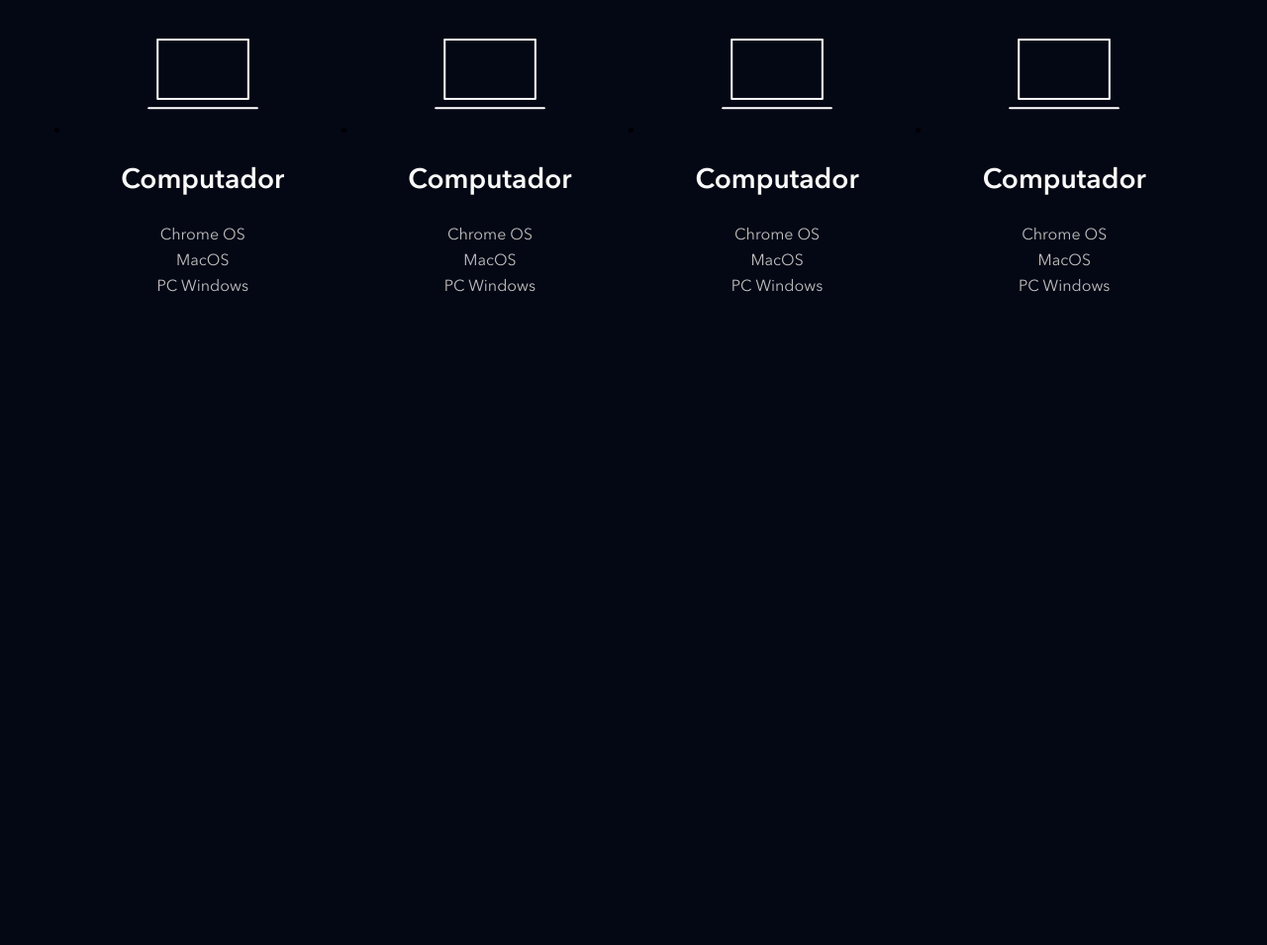
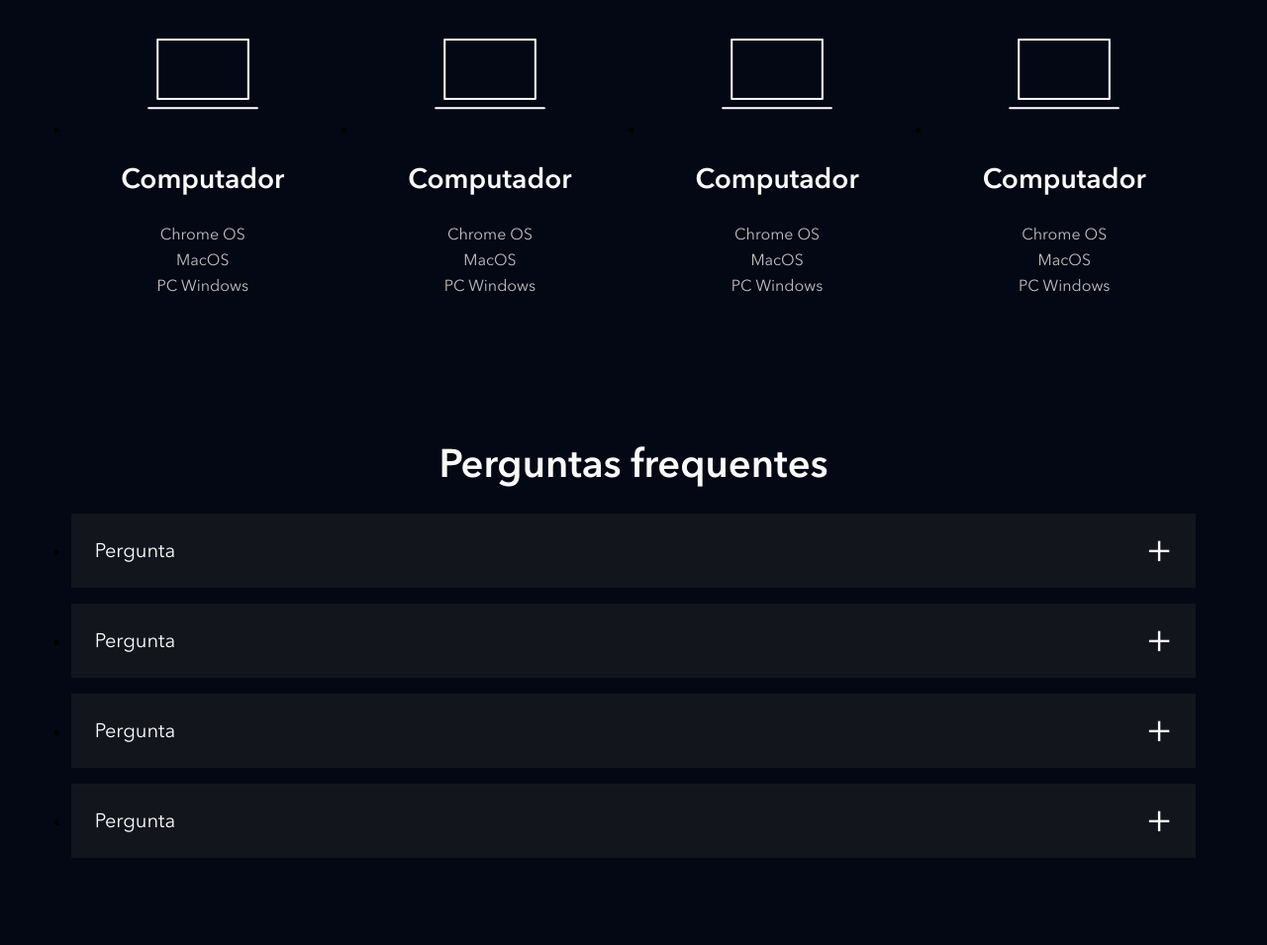
Before and after one commit to zeharoldoparente/ladingpage_disneyplus, a website: page index.html in a window 1280 px wide. Shown: the part 3853-4808 px from the top of the page at 99% size. Before the commit the page ends 4226 px from the top, so only its background shows below. Drawn offline with nearby package versions, Linux system fonts and the light colour scheme; files that its build step writes are made by us from their sources; files whose address does not match are found by name.

Commit message:
create faq

```diff
--- a/index.html
+++ b/index.html
@@ -256,6 +256,43 @@
             </li>
          </ul>
       </section>
+      <section class="faq">
+         <h2 class="title">Perguntas frequentes</h2>
+         <ul class="faq__questions">
+            <li class="faq__questions__item">
+               <div class="faq__questions__item__question" data-faq-question>
+                  Pergunta
+               </div>
+               <div class="faq__questions__item__answer text--big">
+                  Resposta
+               </div>
+            </li>
+            <li class="faq__questions__item">
+               <div class="faq__questions__item__question" data-faq-question>
+                  Pergunta
+               </div>
+               <div class="faq__questions__item__answer text--big">
+                  Resposta
+               </div>
+            </li>
+            <li class="faq__questions__item">
+               <div class="faq__questions__item__question" data-faq-question>
+                  Pergunta
+               </div>
+               <div class="faq__questions__item__answer text--big">
+                  Resposta
+               </div>
+            </li>
+            <li class="faq__questions__item">
+               <div class="faq__questions__item__question" data-faq-question>
+                  Pergunta
+               </div>
+               <div class="faq__questions__item__answer text--big">
+                  Resposta
+               </div>
+            </li>
+         </ul>
+      </section>
       <script src="./src/main.js"></script>
    </body>
 </html>
--- a/src/main.js
+++ b/src/main.js
@@ -1,5 +1,6 @@
 document.addEventListener("DOMContentLoaded", function () {
    const buttons = document.querySelectorAll("[data-tab-button]");
+   const questions = document.querySelectorAll("[data-faq-question]");
 
    for (let i = 0; i < buttons.length; i++) {
       buttons[i].addEventListener("click", function (botao) {
@@ -11,7 +12,18 @@ document.addEventListener("DOMContentLoaded", function () {
          botao.target.classList.add("shows__tabs__button--is-active");
       });
    }
+
+   for (let i = 0; i < questions.length; i++) {
+      questions[i].addEventListener("click", abreOuFechaResposta);
+   }
 });
+
+function abreOuFechaResposta(elemento) {
+   const classe = "faq__questions__item--is-open";
+   const elementoPai = elemento.target.parentNode;
+
+   elementoPai.classList.toggle(classe);
+}
 
 function removeBotaoAtivo() {
    const buttons = document.querySelectorAll("[data-tab-button");
--- /dev/null
+++ b/src/styles/_faq.scss
@@ -0,0 +1,53 @@
+.faq {
+   padding: 5.6vw;
+
+   h2 {
+      text-align: center;
+      margin-bottom: 24px;
+   }
+
+   &__questions {
+      &__item {
+         background-color: #13151d;
+         margin-bottom: 16px;
+
+         &__question {
+            color: #fff;
+            font-size: 20px;
+            padding: 24px;
+            display: block;
+            cursor: pointer;
+            position: relative;
+
+            &::after {
+               content: "+";
+               position: absolute;
+               top: 0;
+               right: 24px;
+               height: 100%;
+               display: flex;
+               align-items: center;
+               font-size: 40px;
+            }
+         }
+
+         &__answer {
+            height: 0;
+            overflow: hidden;
+            padding: 0 24px;
+            transition: height, 0.5s ease;
+         }
+
+         &--is-open {
+            .faq__questions__item__question::after {
+               content: "-";
+            }
+            .faq__questions__item__answer {
+               height: auto;
+               padding-bottom: 24px;
+               transition: height, 0.5s ease;
+            }
+         }
+      }
+   }
+}
--- a/src/styles/main.scss
+++ b/src/styles/main.scss
@@ -3,6 +3,7 @@
 @use "shows";
 @use "plans";
 @use "avaliable-devices";
+@use "faq";
 
 @font-face {
    font-family: Avenir;
```
